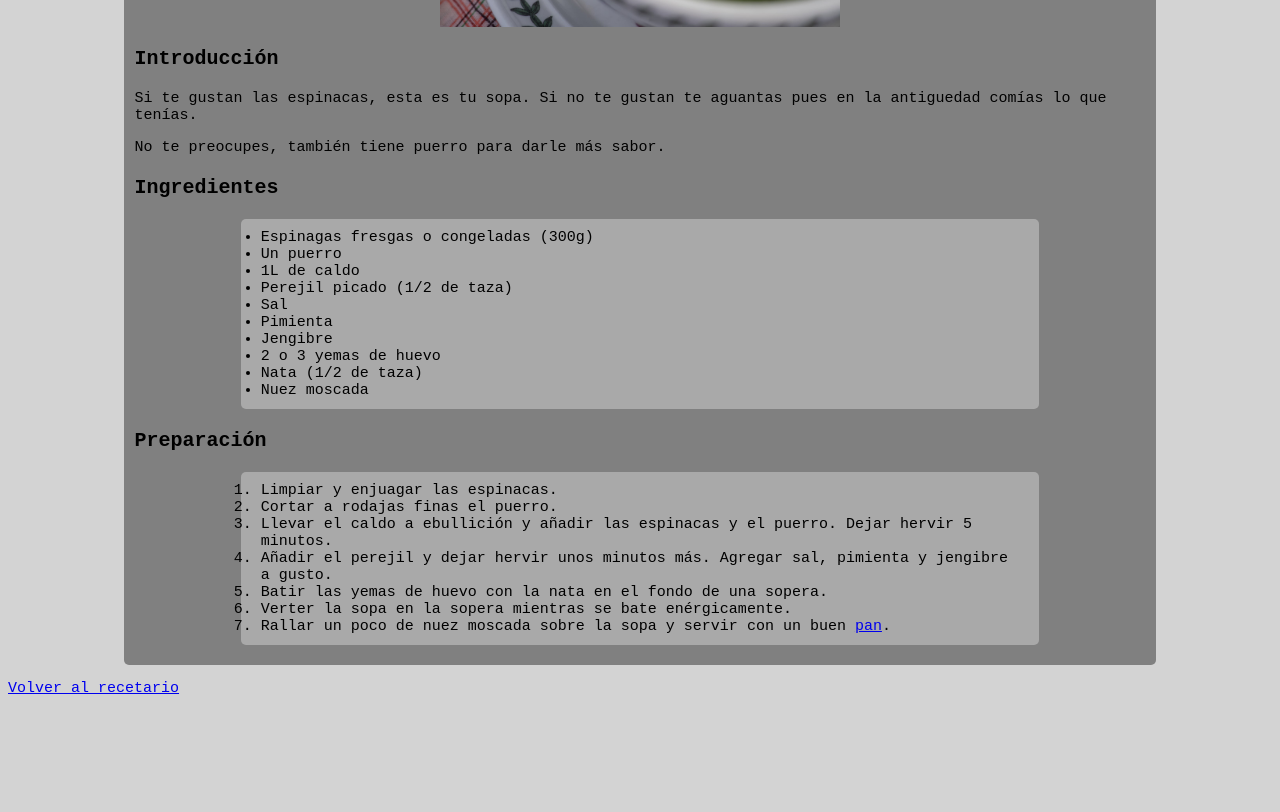
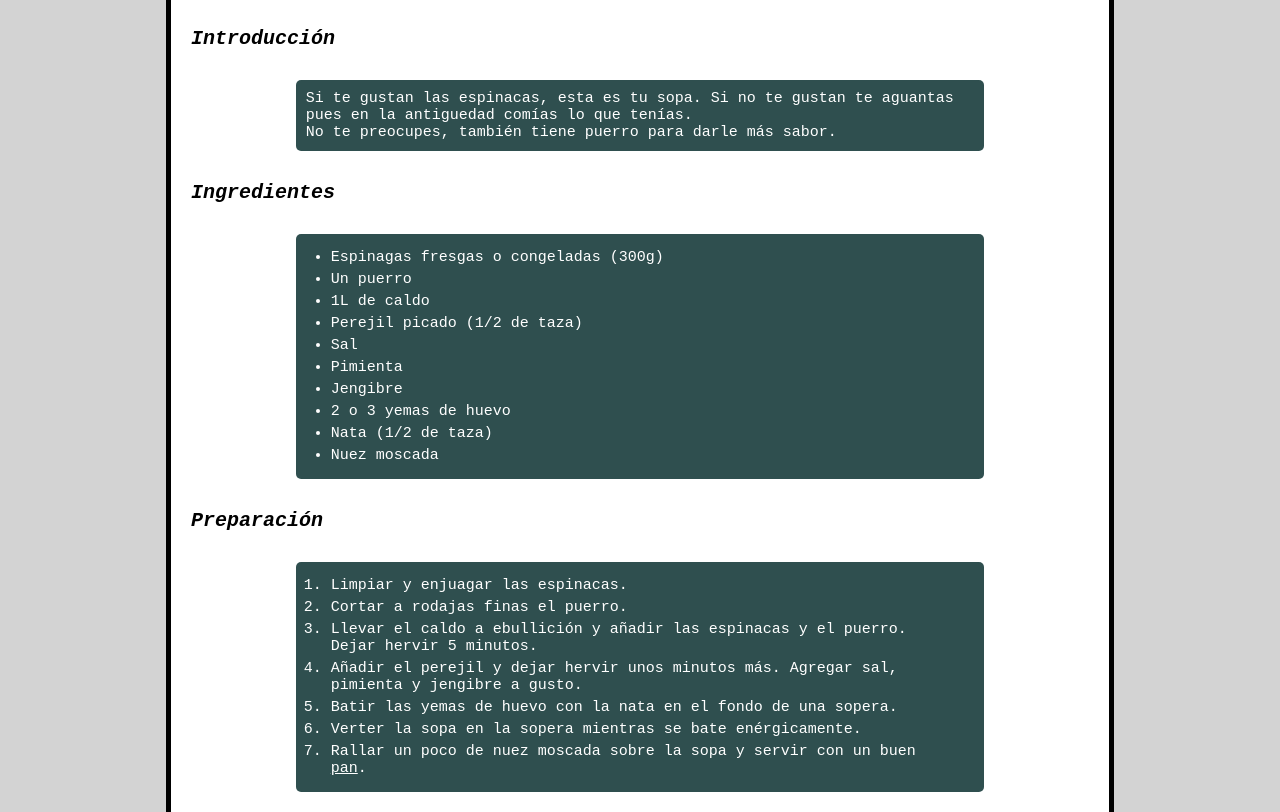
Before and after one commit to Edremis/odin-recipes, a plain HTML site: page recipes/sopa.html in a window 1280 px wide. Shown: the part 514-1326 px from the top of the page. Before the commit the page ends 1226 px from the top, so only its background shows below. Drawn offline with Linux system fonts and the light colour scheme; files that its build step writes are made by us from their sources.

Commit message:
Corrected CSS url from subpages and better colors

```diff
--- a/recipes/sopa.html
+++ b/recipes/sopa.html
@@ -3,16 +3,15 @@
     <head>
         <meta charset="UTF-8">
         <title>Recetario de Odín</title>
-        <link rel="stylesheet" href="styles.css">
+        <link rel="stylesheet" href="..\styles.css">
     </head>
     <body>
         <div class="top"><h1 class="title">Recetario de Odin</h1>
         <p class="subtitle"><i>Donde las recetas te llevarán al mismísimo Valhalla</i></p></div>
         <div><h2 class="second-title">Cómo preparar: Sopa verde</h2>
-        <img src="../images/green-soup.jpg" alt="Sopa verde" height="300">
+        <img src="../images/green-soup.jpg" alt="Sopa verde">
         <h3 class="third-title">Introducción</h3>
-        <p>Si te gustan las espinacas, esta es tu sopa. Si no te gustan te aguantas pues en la antiguedad comías lo que tenías.</p>
-        <p>No te preocupes, también tiene puerro para darle más sabor.</p>
+        <p class="list">Si te gustan las espinacas, esta es tu sopa. Si no te gustan te aguantas pues en la antiguedad comías lo que tenías.<br>No te preocupes, también tiene puerro para darle más sabor.</p>
             <h3 class="third-title">Ingredientes</h3>
                     <ul class="list">
                         <li>Espinagas fresgas o congeladas (300g)</li>
@@ -36,6 +35,6 @@
                         <li>Verter la sopa en la sopera mientras se bate enérgicamente.</li>
                         <li>Rallar un poco de nuez moscada sobre la sopa y servir con un buen <a href="./flatbrod.html" target="_blank" rel="noopener noreferrer">pan</a>.</li>
                     </ol></div>
-        <p><a href="../index.html" target="_self" rel="noreferrer noopener">Volver al recetario</a></p>
+        <p class="volver"><a href="../index.html" target="_self" rel="noreferrer noopener">Volver al recetario</a></p>
     </body>
 </html>
--- a/styles.css
+++ b/styles.css
@@ -1,18 +1,22 @@
 *{
     font-size: 15px;
     font-family:'Courier New', Courier, monospace;
+    box-sizing:border-box;
 }
 body{
     background-color: lightgrey;
 }
 
+
 div{
 
-    background-color: grey;
-    width:80%;
+    background-color: white;
+
     margin: 5px auto;
-    border-radius:5px;
+    border-radius:0px;
     padding: 10px;
+    border:5px solid black;
+    width:75%;
 }
 
 .top{
@@ -30,27 +34,64 @@ div{
 
 }
 .second-title{
-padding:5px;
+padding:10px;
 font-size:25px;
 }
 
 .third-title{
 font-size: 20px;
+padding:10px;
 }
 
 .list{
-background-color: darkgrey;
+background-color: darkslategray;
 width:75%;
 margin: 10px auto;
 border-radius:5px;
-padding:10px 20px;
+color: white;
 }
+
+ol{
+    padding: 10px 30px;
+}
+
+ul{
+    padding: 10px 30px;
+}
+
 span{
     font-weight: 900;
 }
 
+li{
+    margin:5px;
+
+}
 
 img {
     display: block;
     margin: 0px auto;
+    width: 300px;
+    max-width: 50%;
 }
+p{
+    margin-left:15px;
+    padding: 10px;
+}
+
+.second-title, .third-title{
+    font-style:italic;
+    font-weight: 900;
+}
+
+.volver{
+    text-align:center;
+    font-weight: 1000;
+}
+
+a{
+    color: white;
+}
+.volver a{
+    color:black;
+}
```
Also changed, not shown: index.html (+2 -2 lines), recipes/flatbrod.html (+4 -4 lines), recipes/huevos.html (+4 -5 lines), recipes/trucha.html (+4 -5 lines).
